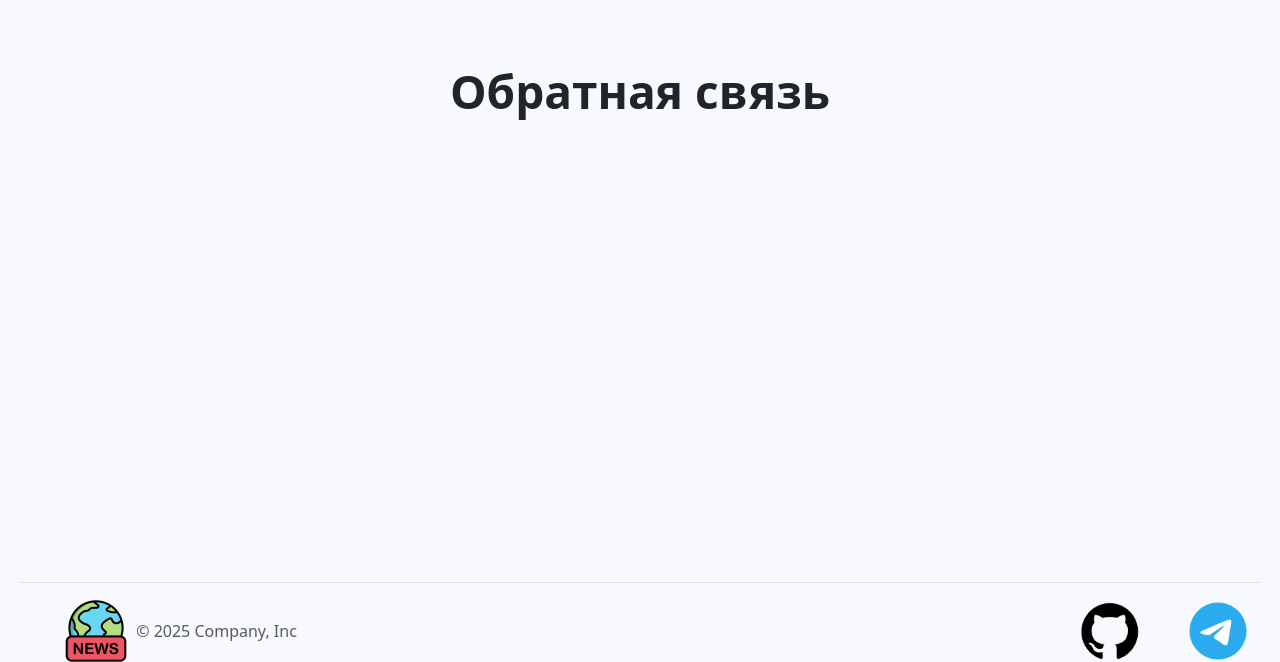
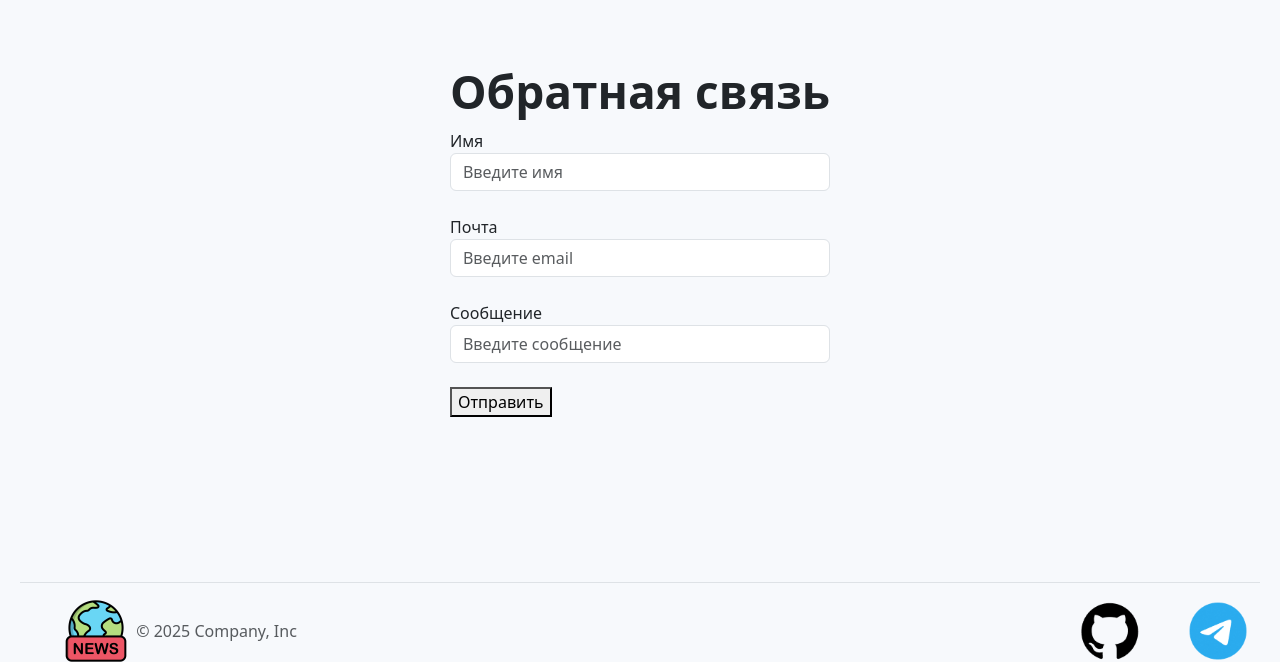
Before and after one commit to kofanya/weblab2, a Flask app: page /feedback in a window 1280 px wide. Shown: the part 117-779 px from the top of the page. Run offline with Flask 3, Linux system fonts and the light colour scheme.

Commit message:
done feedback

```diff
--- a/app.py
+++ b/app.py
@@ -1,8 +1,9 @@
 from flask import Flask, render_template, request, redirect
 from flask_sqlalchemy import SQLAlchemy
 from datetime import datetime, date
+from datetime import datetime
+from forms import FeedbackForm
 
-from datetime import datetime
 
 def russian_date(value):
     if isinstance(value, (datetime, date)):
@@ -14,6 +15,7 @@ def russian_date(value):
     return value
 
 app = Flask(__name__)
+app.config['SECRET_KEY'] = 'my-secret-key-123456'
 app.jinja_env.filters['russian_date'] = russian_date
 
 app.config['SQLALCHEMY_DATABASE_URI'] = 'sqlite:///newsweblab2.db'
@@ -42,9 +44,17 @@ def about():
 def contact():
     return render_template('contact.html')
 
-@app.route("/feedback")
+@app.route("/feedback", methods=['POST', 'GET'])
 def feedback():
-    return render_template('feedback.html')
+    form = FeedbackForm()
+    if form.validate_on_submit():
+        name = form.name.data
+        email = form.email.data
+        message = form.message.data
+        return render_template('feedback_success.html', name=name, email=email, message=message)
+    return render_template('feedback.html', form=form)
+    # if request.method == 'POST':
+    # return render_template('feedback.html')
 
 @app.route("/create", methods=['POST', 'GET'])
 def create():
--- /dev/null
+++ b/forms.py
@@ -0,0 +1,9 @@
+from flask_wtf import FlaskForm
+from wtforms import StringField, SubmitField
+from wtforms.validators import DataRequired, Email
+
+class FeedbackForm(FlaskForm):
+    name = StringField("Имя", validators=[DataRequired()])
+    email = StringField("Почта", validators=[Email()])
+    message = StringField("Сообщение", validators=[DataRequired()])
+    submit = SubmitField("Отправить")
--- a/templates/feedback.html
+++ b/templates/feedback.html
@@ -6,4 +6,13 @@
 
 {% block content %}
 <h1 class="welcome-title">Обратная связь </h1>
+<form method="post">
+    {{ form.hidden_tag() }}
+    <label>Имя</label><input type="text" name="name" placeholder="Введите имя" class="form-control"><br>
+    <label>Почта</label><input type="email" name="email" placeholder="Введите email" class="form-control"><br>
+    <label>Сообщение</label><input type="text" name="message" placeholder="Введите сообщение" class="form-control"><br>
+
+    <button class="button" type="submit">Отправить</button>
+
+</form>
 {% endblock %}
```
Also changed, not shown: templates/feedback_success.html (added, +21 -0 lines).
